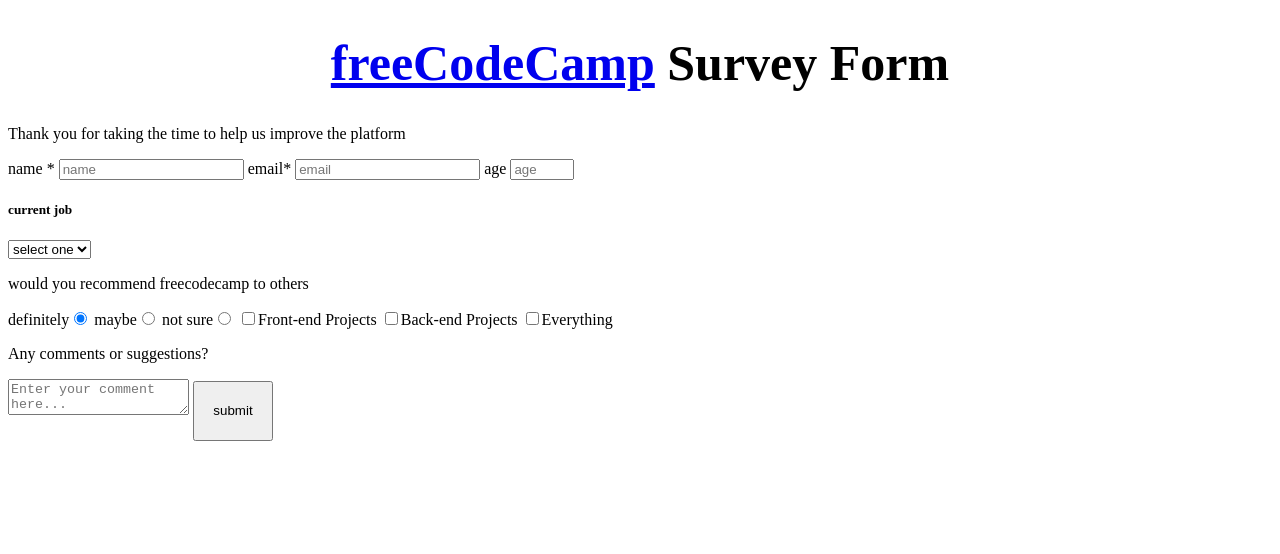
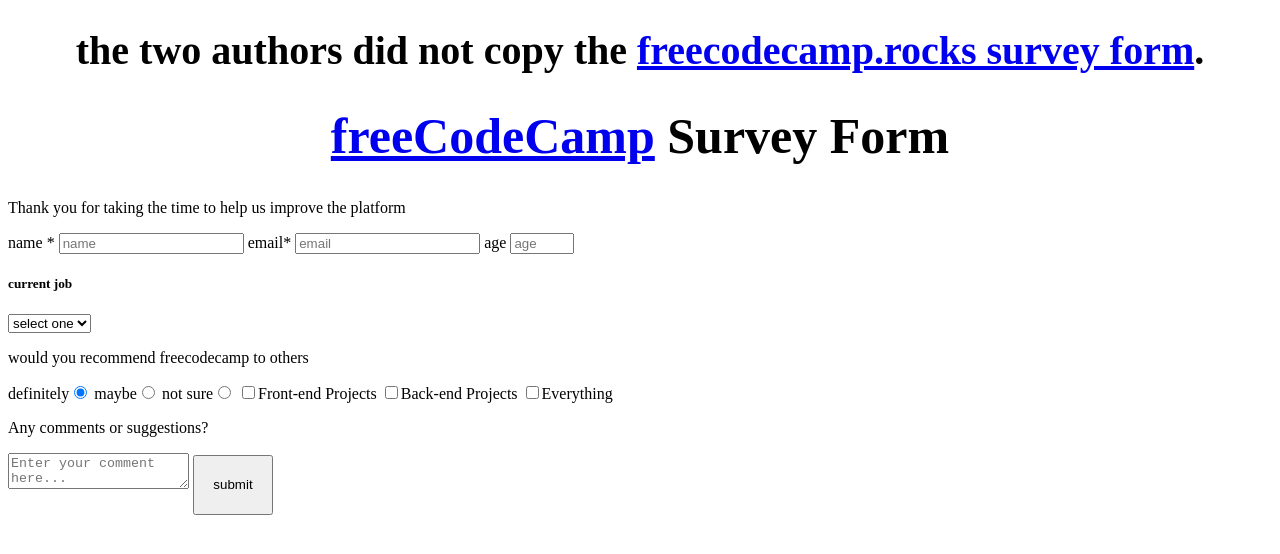
Before and after one commit to patrickrmurphy/survey-form, a plain HTML site: page index.html in a window 1280 px wide. Drawn offline with Linux system fonts and the light colour scheme.

Commit message:
real finished

```diff
--- a/index.html
+++ b/index.html
@@ -5,6 +5,7 @@
     <meta name="viewport" content="width=device-width, initial-scale=1.0" />
     <title>Responsive Web Design: Survey Form</title>
     <link rel="stylesheet" href="styles.css" />
+    <h1 id="freecodecamp.rocks-survey-form">the two authors did not copy the <a href="https://survey-form.freecodecamp.rocks">freecodecamp.rocks survey form</a>.</h1>
 </head>
 <body>
     <h1 id="title"><a href="https://freecodecamp.org/learn" class="freecodecamp">freeCodeCamp</a> Survey Form</h1>
--- a/styles.css
+++ b/styles.css
@@ -11,3 +11,7 @@
   width: 80px;
   height: 60px;
 }
+h1[id="freecodecamp.rocks-survey-form"] {
+  text-align: center;
+  font-size: 40px;
+}
```
